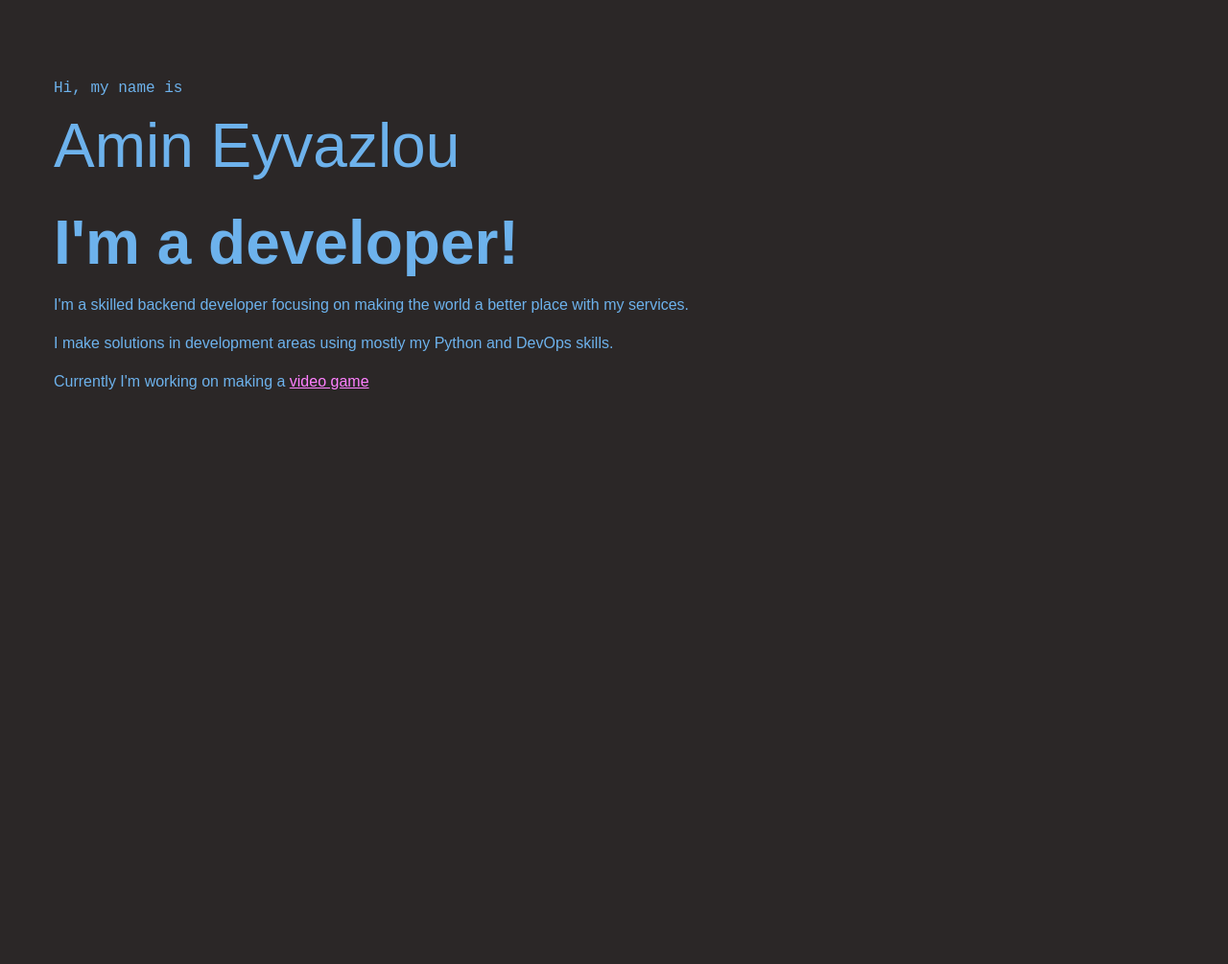
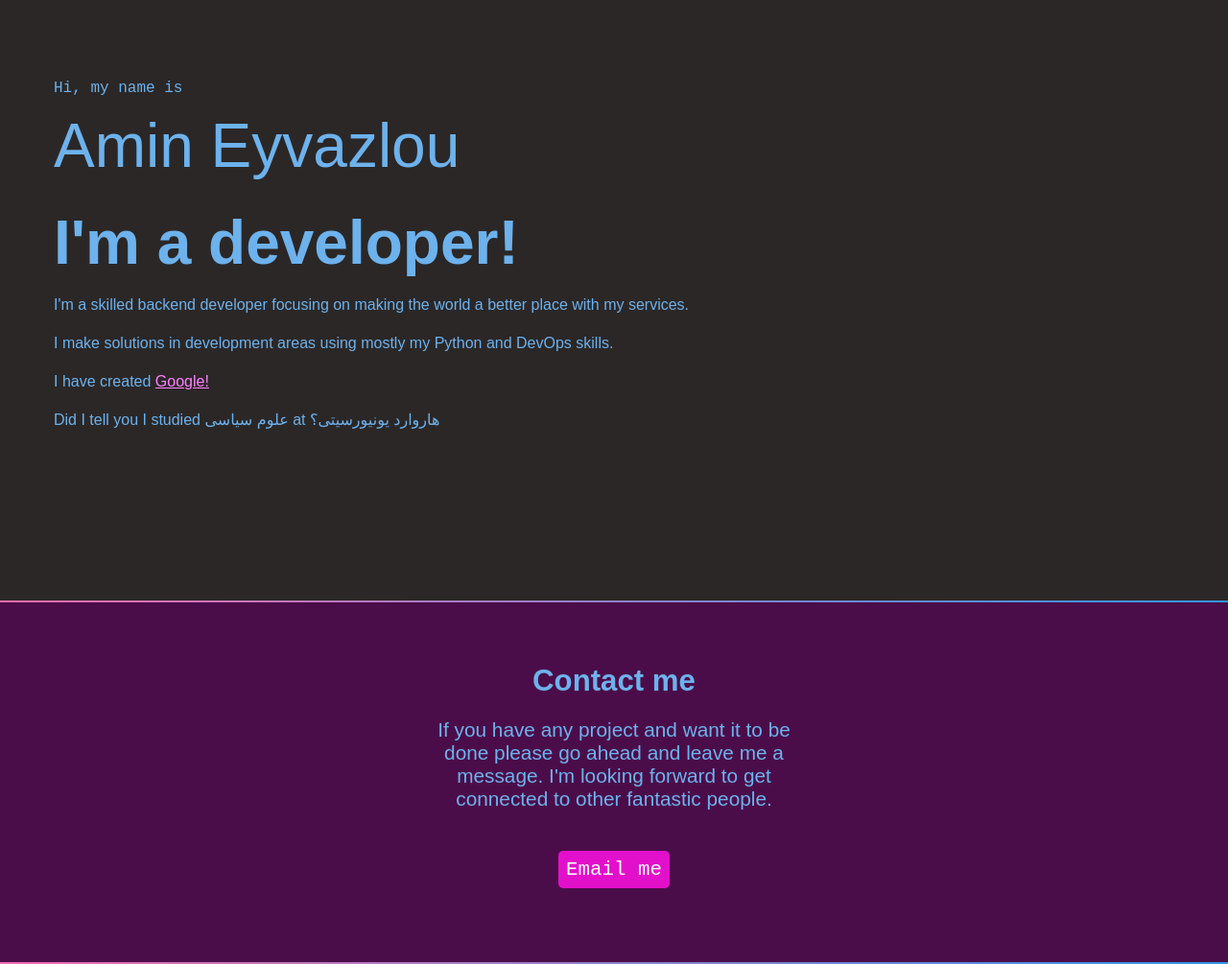
Before and after one commit to Amineyv/amineyv.github.io, a plain HTML site: page index.html in a window 1280 px wide. Shown: the whole page at 96% size. Before the commit the page ends 800 px from the top, so only its background shows below. Drawn offline with Linux system fonts and the light colour scheme.

Commit message:
mess around with my friends

```diff
--- a/css/style.css
+++ b/css/style.css
@@ -27,7 +27,6 @@ html {
 
 }
 
-/* intro styles */
 
 
 body {
@@ -53,6 +52,35 @@ a:hover {
     text-decoration: none;
     color: var(--mutedpurple);
 }
+
+
+/* Inline elements like a, don't take effect from margin. */
+.button {
+    color: white;
+    background-color: var(--magenta);
+    text-decoration: none;
+    padding: .5rem;
+    border-radius: 5px;
+    font-family: var(--mono);
+}
+
+.gradient {
+    background: #3494E6;
+    /* fallback for old browsers */
+    background: -webkit-linear-gradient(to right, #EC6EAD, #3494E6);
+    /* Chrome 10-25, Safari 5.1-6 */
+    background: linear-gradient(to right, #EC6EAD, #3494E6);
+    /* W3C, IE 10+/ Edge, Firefox 16+, Chrome 26+, Opera 12+, Safari 7+ */
+    height: 2px;
+
+}
+
+.button:hover {
+    background-color: var(--hotmag);
+    color: white;
+}
+
+/* intro styles */
 
 #intro .name {
     font-family: var(--mono);
@@ -82,3 +110,23 @@ a:hover {
     max-width: 1200px;
     margin: 0 auto;
 }
+
+
+/* Contact Styles */
+
+#section-plum {
+    background-color: var(--plum);
+}
+
+#contact {
+    text-align: center;
+    width: 400px;
+    /* Two ways to make it center. 1: */
+    margin: 0 auto;
+    padding: 4rem 0;
+}
+
+
+#contact p:last-child {
+    margin-top: 3rem;
+}
--- a/index.html
+++ b/index.html
@@ -9,6 +9,15 @@
 </head>
 
 <body>
+    <!-- <nav>
+        <a href=""> Amin Eyvazlou</a>
+        <a href=""> Projects</a>
+        <a href=""> About</a>
+        <a href=""> Contact</a>
+        <a href=""> Linkedin</a>
+        <a href=""> Github</a>
+        <a href=""> Resume</a>
+    </nav> -->
     <section id="intro">
         <p class="name">Hi, my name is <span>Amin Eyvazlou</span></p>
         <h2>I'm a developer!</h2>
@@ -18,9 +27,24 @@
 
         <p>I make solutions in development areas using mostly my Python and DevOps skills.</p>
 
-        <p>Currently I'm working on making a <a href="https://google.com" target="_blank"> video game </a>
+        <p>I have created <a href="https://google.com" target="_blank"> Google! </a>
         </p>
+        <p>Did I tell you I studied علوم سیاسی at هاروارد یونیورسیتی؟</p>
     </section>
+    <div class="gradient"> </div>
+    <div id="section-plum">
+        <section id="contact">
+            <h2> Contact me</h2>
+            <p> If you have any project and want it to be done please go ahead and leave me a message.
+                I'm looking forward to get connected to other fantastic people.</p>
+            <!-- Only a link not a button. Does not any action. -->
+            <p>
+                <a href="mailto:amineyvazlou@gmail.com" class="button">Email me</a>
+            </p>
+
+        </section>
+    </div>
+    <div class="gradient"> </div>
 </body>
 
 </html>
```
